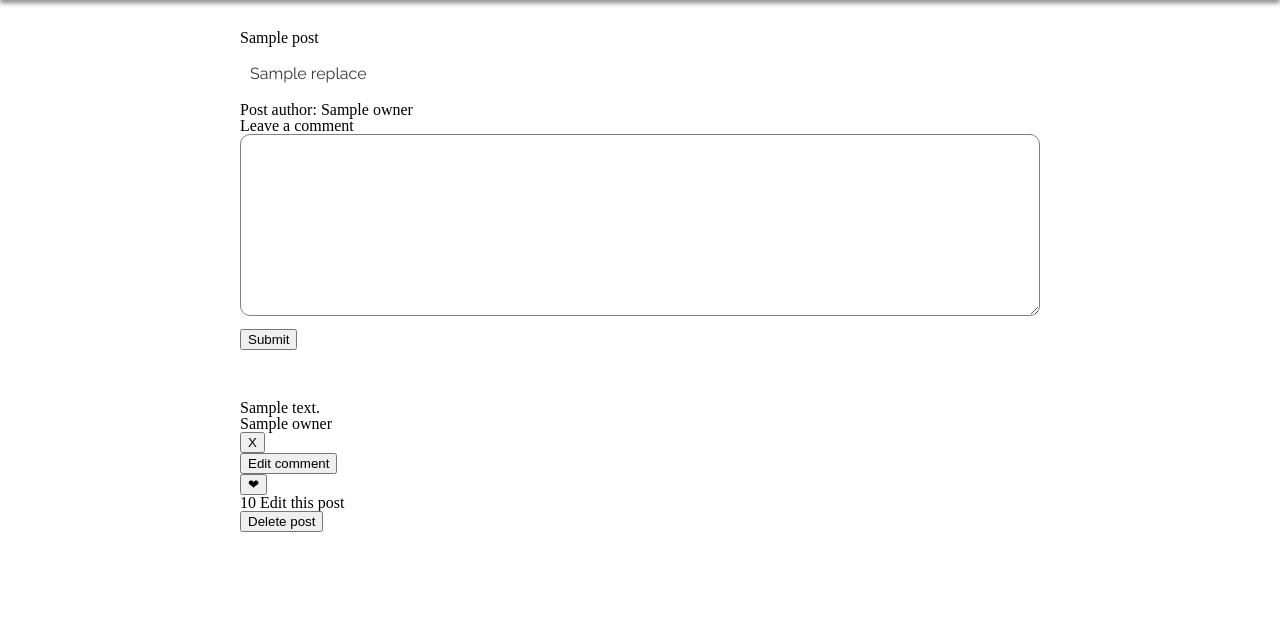
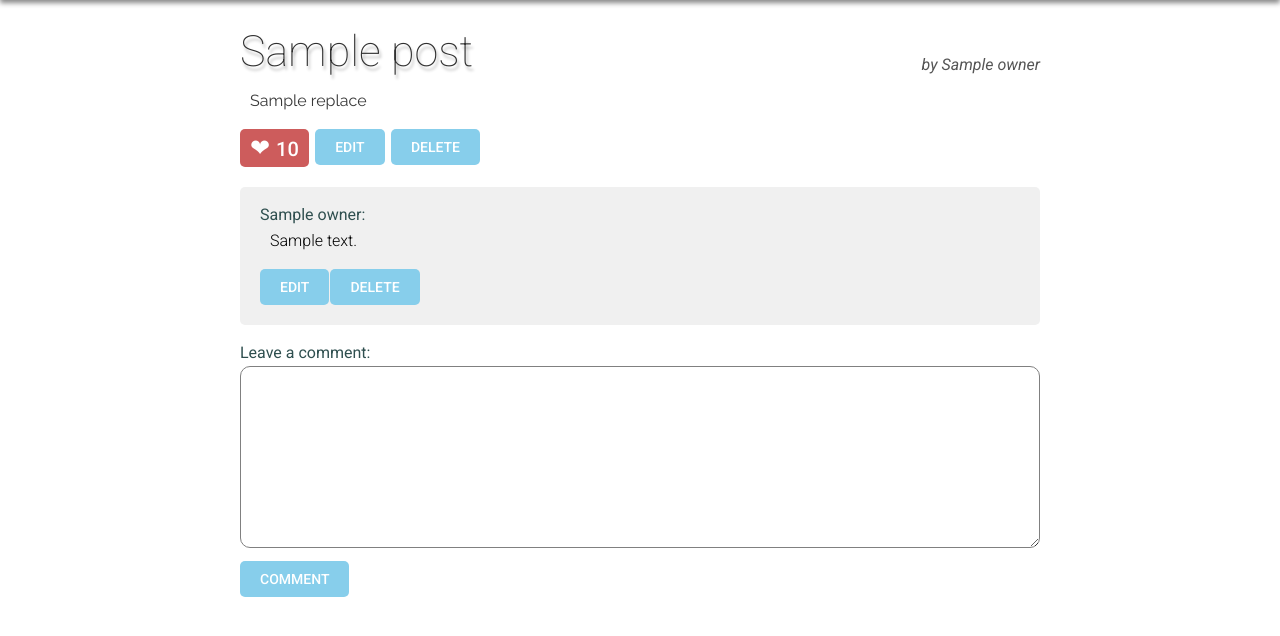
Before and after one commit to ihor1337/multi-user-blog, a Python web app: template templates/permalink.html in a window 1280 px wide. Shown: the part 50-686 px from the top of the page. Run offline with Jinja, Linux system fonts and the light colour scheme; the template is opened without the code that fills it: most values are stand-ins (such as "Sample title", 1, 10 or a date in 2020).

Commit message:
post page styled, fixed bugs with likes and comments

```diff
--- a/static/styles.css
+++ b/static/styles.css
@@ -383,3 +383,75 @@ nav .container{
 .posts .error{
     top: -40px;
 }
+
+.like-btn{
+    background-color: indianred;
+    font-size: 24px;
+    padding: 5px 10px;
+}
+
+.like-btn:hover{
+    background-color: firebrick;
+}
+
+.rating{
+    display: flex;
+    align-items: center;
+}
+
+.rating span{
+    font-family: 'Roboto', 'Arial', sans-serif;
+    font-size: 20px;
+    font-weight: 500;
+}
+
+.post-controls, .comment-controls{
+    display: flex;
+    max-width: 100%;
+    width: 30%;
+    justify-content: space-between;
+}
+
+.post-controls{
+    margin-bottom: 20px;
+}
+
+.comment-controls{
+    width: 21%;
+    padding-top: 10px;
+}
+
+.comment{
+    width: 100%;
+    /*box-shadow: 0 0 5px #888888;*/
+    font-family: 'Roboto', sans-serif;
+    background-color: #F0F0F0;
+    border-radius: 5px;
+    padding: 20px;
+    margin-bottom: 20px;
+    transition: .2s;
+}
+
+.comment:hover{
+    box-shadow: 0 3px 5px #888888;
+}
+
+.comment .comment-author{
+    color: darkslategray;
+}
+
+.comment .comment-body{
+    padding: 10px;
+    font-weight: 300;
+}
+
+.leave-comment h3{
+    font-family: 'Roboto', sans-serif;
+    margin-bottom: 5px;
+    font-size: 16px;
+    color: darkslategray;
+}
+
+.post .error{
+    top: -10px;
+}
--- a/templates/permalink.html
+++ b/templates/permalink.html
@@ -4,30 +4,59 @@
 {% block content %}
 
     <div class="post">
-    <div class="post-title">
-       <a href="{{ post.key().id() }}">{{post.title}}</a>
+        <div class="post-header">
+            <h1 class="title">{{post.title}}</h1>
+            <span class="author">by {{ post.owner.name }}</span>
         </div>
         <div class="post-body">
             {{post.content.replace('\n', '<br>') | safe}}
         </div>
-    <span>Post author: {{ post.owner.name }}</span>
 
-    <h3>Leave a comment</h3>
-    <form method="POST" action="{{ post.key().id() }}/comment">
-        <textarea name="comment" id="" cols="30" rows="10"></textarea>
-        <input type="hidden" value="{{ token }}" name="token">
-        <input type="submit">
+        <div class="post-controls">
+            <div class="rating">
+                <form method='POST' action="{{ post.key().id()}}/rate">
+                    <button class="btn like-btn" type="submit">&#10084; <span>{{ likes }}</span></button>
+                    <input type="hidden" name="token" value="{{ token }}">
                 </form>
             </div>
-
+            <div class="edit-post">
+                <a href="/{{ post.key().id() }}/edit"><button class='btn'>Edit</button></a>
+            </div>
+            <div class="delete-post">
+                <form method='POST' action="/{{ post.key().id()}}/delete" onsubmit="return confirm('Are you sure you want to delete this post?');">
+                    <input class='btn' type="submit" value="Delete">
+                    <input type="hidden" name="token" value="{{ token }}">
+                </form>
+            </div>
+        </div>
+        {% if error %}
+            <span class="error">{{ error }}</span>
+        {% endif %}
     {%  for c in comment %}
-        <p>{{ c.comment }}</p> <span>{{ c.owner.name }}</span>
+        <div class="comment-wrapper">
+            <div class="comment">
+                <div class="comment-author">
+                    <h4>{{ c.owner.name }}:</h4>
+                </div>
+                <div class="comment-body">
+                    <p>{{ c.comment }}</p>
+                </div>
+                <div class="comment-controls">
+                    <div class="edit-comment">
+                        <button class='btn' id="edit-comment">Edit</button>
+                    </div>
+                    <div class="delete-comment">
                         <form method='POST' action="/{{ post.key().id() }}/comment/{{ c.key().id() }}/delete"
                               onsubmit="return confirm('Are you sure you want to delete this comment?');">
-            <input type="submit" value="X">
+                            <input class='btn' type="submit" value="Delete">
                             <input type="hidden" name="token" value="{{ token }}">
                         </form>
-        <button id="edit-comment">Edit comment</button>
+                    </div>
+                </div>
+            </div>
+        </div>
+
+
         <form method="post" action="/{{ post.key().id() }}/comment/{{ c.key().id() }}/edit"
         id="edit-form" style="display: none">
             <textarea name="comment" id="" cols="30" rows="10">{{ c.comment }}</textarea>
@@ -35,19 +64,20 @@
         </form>
     {% endfor %}
 
+    <div class="leave-comment">
+        <h3>Leave a comment:</h3>
+        <form method="POST" action="{{ post.key().id() }}/comment">
+            <textarea name="comment" id="" cols="30" rows="10"></textarea>
+            <input type="hidden" value="{{ token }}" name="token">
+            {% if comment_error %}
+                <span class="error">{{ comment_error }}</span>
+            {% endif %}
+            <input type="submit" class="btn" value="comment">
+        </form>
+    </div>
 
-    <form method='POST' action="{{ post.key().id()}}/rate">
-        <input type="submit" value="&#10084;">
-        <input type="hidden" name="token" value="{{ token }}">
-    </form>
-    {{ likes }}
 
-    <a href="/{{ post.key().id() }}/edit">Edit this post</a>
-     <form method='POST' action="/{{ post.key().id()}}/delete" onsubmit="return confirm('Are you sure you want to delete this post?');">
-        <input type="submit" value="Delete post">
-        <input type="hidden" name="token" value="{{ token }}">
-    </form>
-    {% if error %}
-        <p style="color:red;">{{ error }}</p>
-    {% endif %}
+    </div>
+
+
 {% endblock %}
```
Also changed, not shown: index.yaml (+14 -0 lines), main.py (+20 -10 lines), 1 other file. Lines whose indentation alone changed are shown as unchanged.
